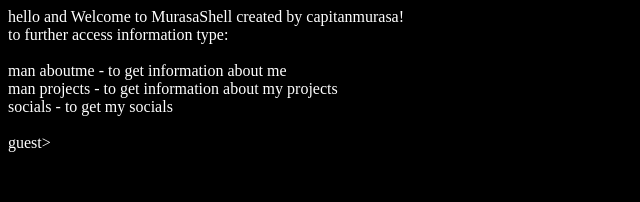
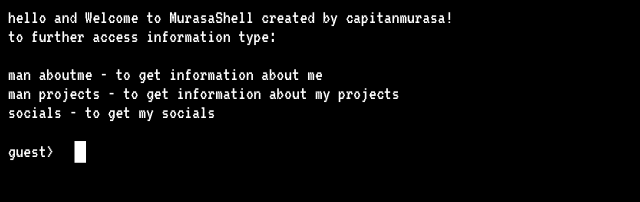
Before and after one commit to CapitanMurasa/murasashell, a website built with Vite: page index.html in a window 1280 px wide. Shown: the whole page, without its empty margins (0-640 px from the left). Built offline with nearby package versions, Linux system fonts and the light colour scheme.

Commit message:
some polishing..

```diff
--- a/index.html
+++ b/index.html
@@ -22,8 +22,8 @@
         <div id="input-line">
             <span class="prompt">guest&gt;</span>
             <span id="typer"></span>
-            <!--<span id="cursor">█</span> -->
             <input type="text" id="cmd-input" autocomplete="off" spellcheck="false" autofocus>
+            <span id="cursor">█</span>
         </div>
     </div>
 </body>
--- a/src/scripts/commands.ts
+++ b/src/scripts/commands.ts
@@ -20,6 +20,7 @@ export const commands: Record<string, CommandFunction> = {
     // },
 
     socials: () => {
-        return "GitHub: <a href='https://github.com/capitanmurasa'>@capitanmurasa</a>";
+        return "GitHub: <a href='https://github.com/capitanmurasa' target='_blank'>@capitanmurasa</a><br> \
+        X(Twitter): <a href='https://x.com/exedist1' target='_blank' >@exedist1</a>";
     }
 };
--- a/src/style/style.css
+++ b/src/style/style.css
@@ -1,13 +1,20 @@
+@import url('https://fonts.googleapis.com/css2?family=VT323&display=swap');
+
 input {
+  font-family: 'VT323', monospace;
+  font-size: 1.2rem;
   border: none;
   outline: none;
   background: transparent;
   color: white;
+  caret-color: transparent;
   field-sizing: content;
-  min-width: 50px;
+  min-width: 0px;
 }
 
 body {
+  font-family: 'VT323', monospace;
+  font-size: 1.2rem;
   background-color: black;
   color: white;
 }
```
